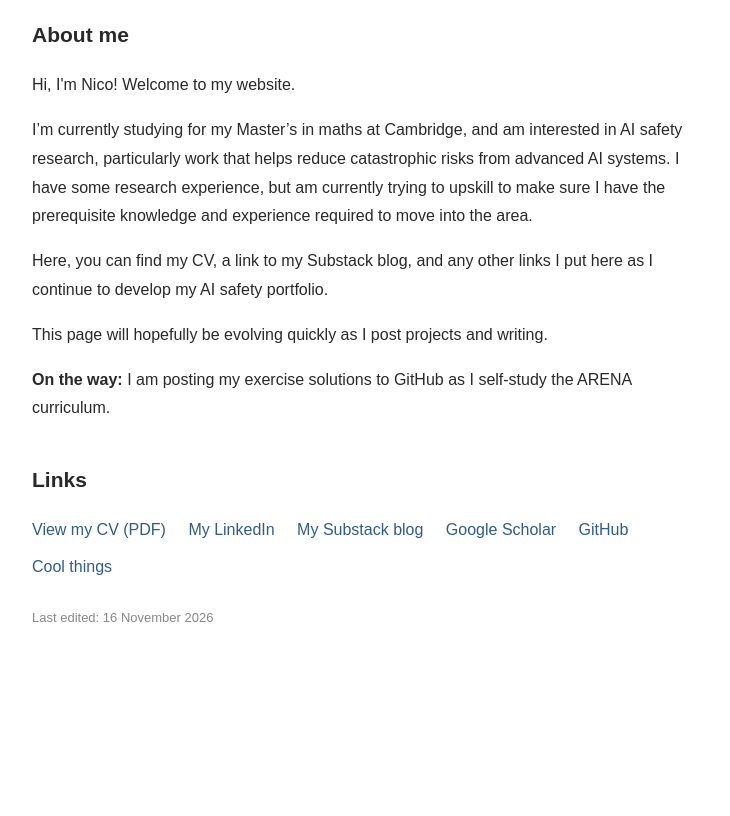
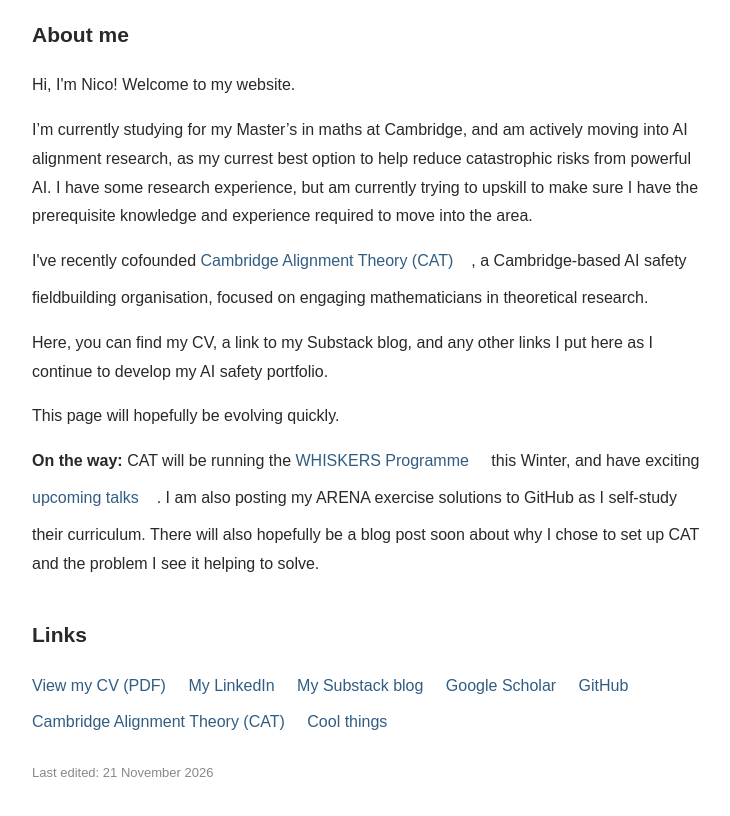
Before and after one commit to nicohsmith/nicohsmith.github.io, a plain HTML site: page index.html in a window 1280 px wide. Shown: the part 214-1030 px from the top of the page, without its empty margins (268-998 px from the left). Before the commit the page ends 915 px from the top, so only its background shows below. Drawn offline with Linux system fonts and the light colour scheme.

Commit message:
Revise personal introduction and update links
Updated personal information and added new links.

```diff
--- a/index.html
+++ b/index.html
@@ -111,16 +111,19 @@
   <p>
     Hi, I'm Nico! Welcome to my website.</p>
   <p> I’m currently studying for my Master’s in maths at Cambridge,
-    and am interested in AI safety research, particularly work that helps reduce catastrophic risks from advanced AI systems. I have some research experience, but am currently trying to upskill to make sure I have
+    and am actively moving into AI alignment research, as my currest best option to help reduce catastrophic risks from powerful AI. I have some research experience, but am currently trying to upskill to make sure I have
     the prerequisite knowledge and experience required to move into the area.</p>
+
+  <p> I've recently cofounded <a href="https://cat-alignment.com/">Cambridge Alignment Theory (CAT)</a>, a Cambridge-based AI safety fieldbuilding organisation, focused on engaging mathematicians in theoretical research.
+  </p
 
   <p>
     Here, you can find my CV, a link to my Substack blog, and any other links I put here as I continue to develop my AI safety portfolio.
   </p>
     <p>
-    This page will hopefully be evolving quickly as I post projects and writing. </p>
+    This page will hopefully be evolving quickly. </p>
       <p>
-      <strong>On the way:</strong> I am posting my exercise solutions to GitHub as I self-study the ARENA curriculum.
+      <strong>On the way:</strong> CAT will be running the <a href="https://cat-alignment.com/programmes/whiskers/">WHISKERS Programme</a> this Winter, and have exciting <a href="https://cat-alignment.com/events/">upcoming talks</a>. I am also posting my ARENA exercise solutions to GitHub as I self-study their curriculum. There will also hopefully be a blog post soon about why I chose to set up CAT and the problem I see it helping to solve.
 
   </p>
 
@@ -131,9 +134,10 @@
     <a href="https://nicosmith1.substack.com/">My Substack blog</a>
     <a href="https://scholar.google.co.uk/citations?user=oLInxRQAAAAJ&hl=en&oi=sra">Google Scholar</a>
     <a href="https://github.com/nicohsmith">GitHub</a>
+   <a href="https://cat-alignment.com/">Cambridge Alignment Theory (CAT)</a>
     <a href="cool-things.html">Cool things</a>
   </p>
 
-  <p class="last-edited">Last edited: 16 November 2026</p>
+  <p class="last-edited">Last edited: 21 November 2026</p>
 </body>
 </html>
```
